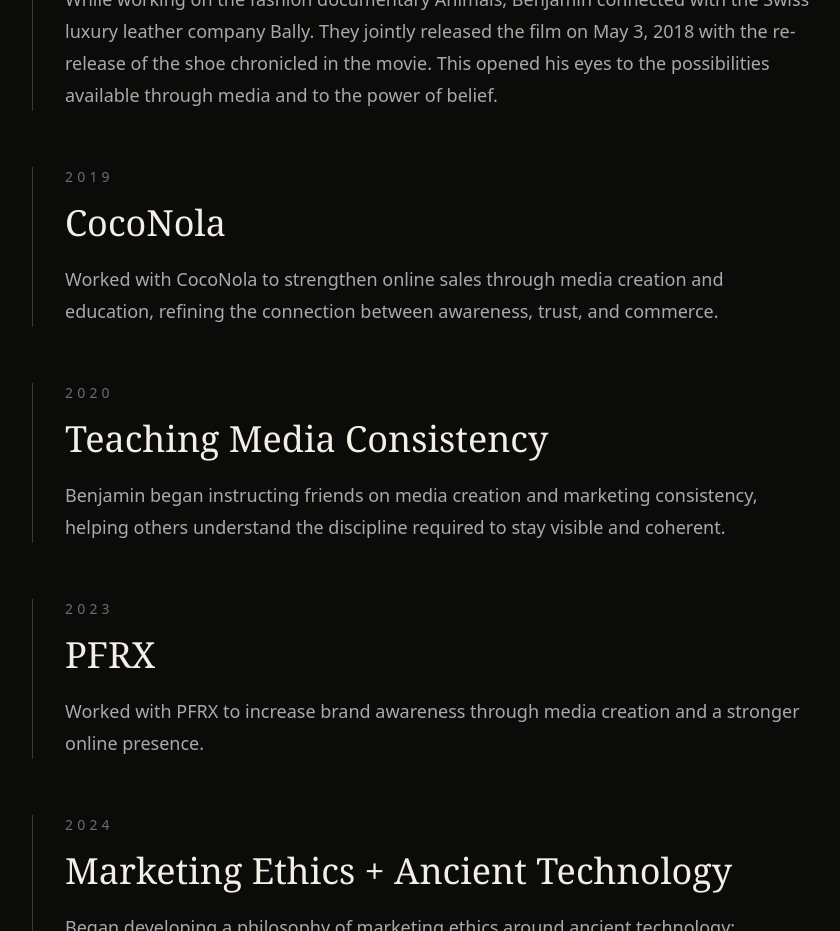
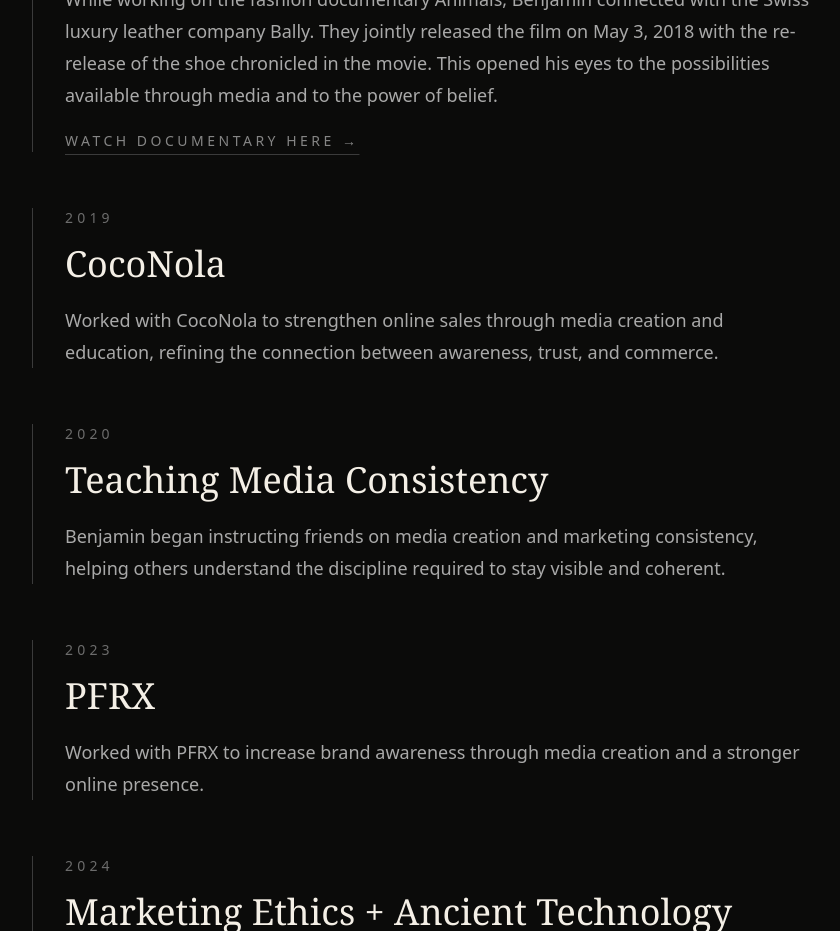
Before and after one commit to rhythmic-awareness/rhythmic-awareness, a React (Vite) app: page / in a window 1280 px wide. Shown: the part 1440-2371 px from the top of the page, without its empty margins (380-1220 px from the left). Built offline with nearby package versions, Linux system fonts and the light colour scheme.

Commit message:
Update App.jsx

```diff
--- a/src/App.jsx
+++ b/src/App.jsx
@@ -8,10 +8,12 @@ export default function RhythmicAwarenessLandingPage() {
   linkText: "Visit Breathe Video →",
    },
     {
-      year: "2018",
-      title: "Animals + Bally",
-      body: "While working on the fashion documentary Animals, Benjamin connected with the Swiss luxury leather company Bally. They jointly released the film on May 3, 2018 with the re-release of the shoe chronicled in the movie. This opened his eyes to the possibilities available through media and to the power of belief.",
-    },
+  year: "2018",
+  title: "Animals + Bally",
+  body: "While working on the fashion documentary Animals, Benjamin connected with the Swiss luxury leather company Bally. They jointly released the film on May 3, 2018 with the re-release of the shoe chronicled in the movie. This opened his eyes to the possibilities available through media and to the power of belief.",
+  link: "https://breathevideonation.com/work/film/",
+  linkText: "Watch Documentary Here →",
+},
     {
       year: "2019",
       title: "CocoNola",
```
